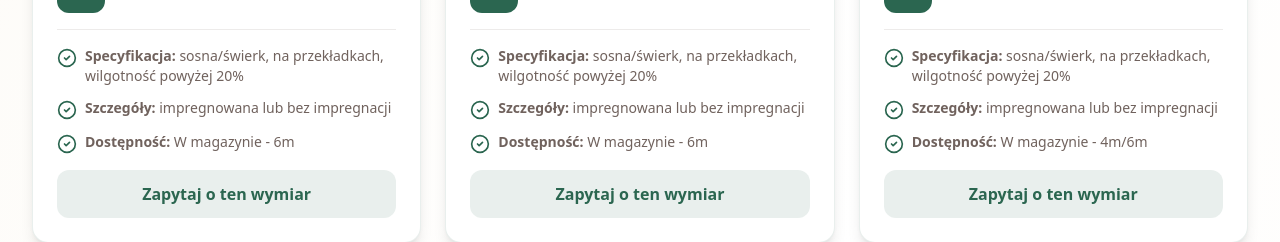
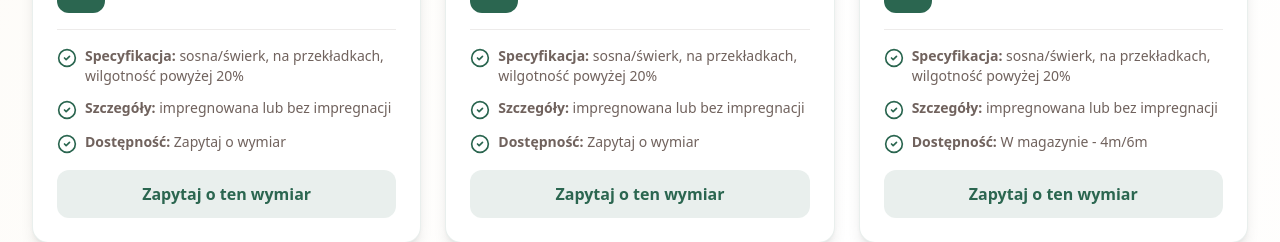
Before and after one commit to smart-marketing/bielinscy-drewno, a Next.js app: page /produkty/kantowka-mokra-szorstka in a window 1280 px wide. Shown: the part 2760-3002 px from the top of the page. Built offline with nearby package versions, Linux system fonts and the light colour scheme; a web font is replaced by a local one.

Commit message:
poprawki

```diff
--- a/src/app/produkty/kantowka-mokra-szorstka/page.tsx
+++ b/src/app/produkty/kantowka-mokra-szorstka/page.tsx
@@ -44,7 +44,7 @@ const productData = {
     },
     {
       title: "Duże przekroje",
-      description: "Dostępne wymiary do 140x140mm"
+      description: "Dostępne wymiary do 140x140mm na placu od ręki"
     },
     {
       title: "Z impregnacją",
@@ -57,14 +57,14 @@ sizes: [
     size: "40x140x6000",
     specs: "sosna/świerk, na przekładkach, wilgotność powyżej 20%",
     details: "impregnowana lub bez impregnacji",
-    availability: "W magazynie - 6m",
+    availability: "Zapytaj o wymiar",
     image: "/Kantówka 40mmx140mm.jpg"
   },
   {
     size: "50x140x6000",
     specs: "sosna/świerk, na przekładkach, wilgotność powyżej 20%",
     details: "impregnowana lub bez impregnacji",
-    availability: "W magazynie - 6m",
+    availability: "Zapytaj o wymiar",
     image: "/Kantówka 50mmx100mm.jpg"
   },
   {
@@ -106,28 +106,28 @@ sizes: [
     size: "140x140x6000",
     specs: "sosna/świerk, na przekładkach, wilgotność powyżej 20%",
     details: "impregnowana lub bez impregnacji",
-    availability: "W magazynie - 6m",
+    availability: "Zapytaj o wymiar",
     image: "/Kantówka 140mmx140mm.jpg"
   },
   {
     size: "80x160x6000",
     specs: "sosna/świerk, na przekładkach, wilgotność powyżej 20%",
     details: "impregnowana lub bez impregnacji",
-    availability: "W magazynie - 6m",
+    availability: "Zapytaj o wymiar",
     image: "/Kantówka 80mmx160mm.jpg"
   },
   {
     size: "80x180x6000",
     specs: "sosna/świerk, na przekładkach, wilgotność powyżej 20%",
     details: "impregnowana lub bez impregnacji",
-    availability: "W magazynie - 6m",
+    availability: "Zapytaj o wymiar",
     image: "/Kantówka 80mmx180mm.jpg"
   },
   {
     size: "80x80x6000",
     specs: "sosna/świerk, na przekładkach, wilgotność powyżej 20%",
     details: "impregnowana lub bez impregnacji",
-    availability: "W magazynie - 6m",
+    availability: "Zapytaj o wymiar",
     image: "/Kantówka 80mmx80mm.jpg"
   }
 ],
--- a/src/app/produkty/lata-kontrlata/page.tsx
+++ b/src/app/produkty/lata-kontrlata/page.tsx
@@ -60,29 +60,29 @@ sizes: [
     size: "25x50x4000 mokra szorstka",
     specs: "sosna, na przekładkach, impregnowana",
     details: "Wilgotność naturalna, standard budowlany",
-    availability: "W magazynie - 4m",
+    availability: "Zapytaj o wymiar",
     image: "/Kontrłata 25mmx50mm.jpg"
   },
   {
     size: "25x50x4000 suszona strugana",
     specs: "sosna/świerk, na przekładkach, bez impregnacji",
     details: "Suszona komorowo, gładka powierzchnia",
-    availability: "W magazynie - 4m",
+    availability: "Zapytaj o wymiar",
     image: "/Kontrłata 25mmx50mm.jpg"
   },
   {
     size: "40x60x4000 mokra szorstka",
     specs: "sosna, na przekładkach, impregnowana",
     details: "Wilgotność naturalna, mocniejszy przekrój",
-    availability: "W magazynie - 4m",
+    availability: "Zapytaj o wymiar",
     image: "/Łata 40mmx60mm.jpg"
   },
   {
     size: "40x60x4000 suszona strugana",
     specs: "sosna/świerk, na przekładkach, bez impregnacji",
     details: "Suszona komorowo, stabilna wymiarowo",
-    availability: "W magazynie - 4m",
-    image: "/Łata 40mmx60mm.jpg"
+    availability: "Zapytaj o wymiar",
+    image: "/Lata strugana 40mmx60mmx4000mm.jpeg"
   }
 ],
   applications: [
--- a/src/components/offer/ProductListing.tsx
+++ b/src/components/offer/ProductListing.tsx
@@ -15,7 +15,7 @@ const products = [
     features: [
       "Sosna/świerk klasa C24",
       "Szeroki zakres wymiarów",
-      "Impregnacja ciśnieniowa",
+      "Impregnowana lub naturalna",
       "Dostępna od ręki"
     ],
     price: "Skorzystaj z kalkulatora i oblicz cenę",
@@ -28,7 +28,6 @@ const products = [
     description: "Surowa kantówka na konstrukcje - ogrodzenia, altany, pergole, tarasy.",
     image: "/kantowka-mokra-szorstka.jpg",
     features: [
-      "Przekroje od 38x63 do 150x150",
       "Długości 3-6m",
       "Impregnowana lub naturalna",
       "Cięcie na wymiar"
@@ -43,9 +42,7 @@ const products = [
     image: "/lata.jpg",
     features: [
       "Wymiary standardowe",
-      "Długości do 6m",
-      "Drewno świerkowe",
-      "Realizacja 24h"
+      "Drewno świerkowe"
     ],
     price: "Skorzystaj z kalkulatora i oblicz cenę"
   },
```
Also changed, not shown: public/Lata strugana 40mmx60mmx4000mm.jpg (added).
